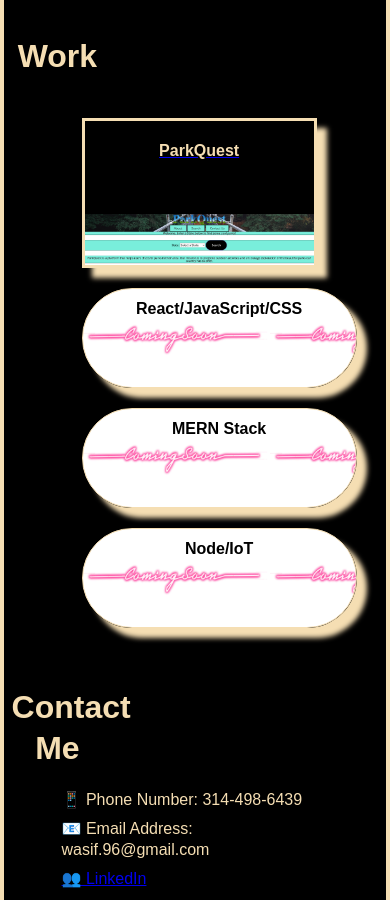
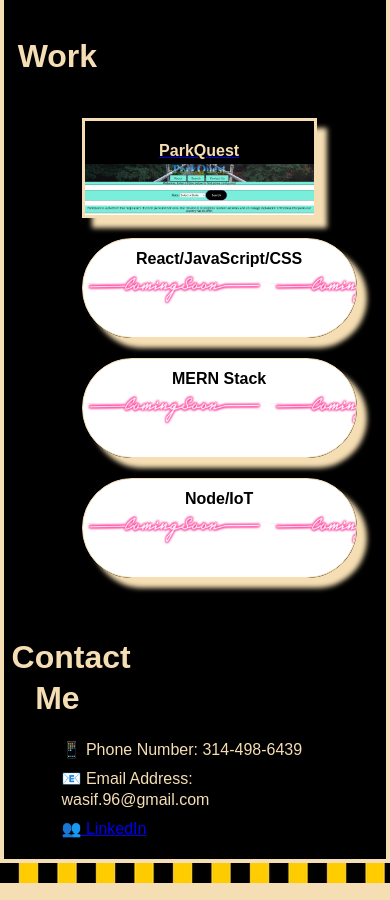
Before and after one commit to mahmoo30/challenge-2, a plain HTML site: page index.html in a window 390 px wide. Shown: the part 1041-1941 px from the top of the page. Drawn offline with Linux system fonts and the light colour scheme.

Commit message:
first card resizing

```diff
--- a/assets/style.css
+++ b/assets/style.css
@@ -279,4 +279,7 @@
 
   @media screen and (max-width: 515px) {
     .column-left { border-right: 0px; }
+    .first-card {
+      min-height: 100px;
+    }
   }
```
